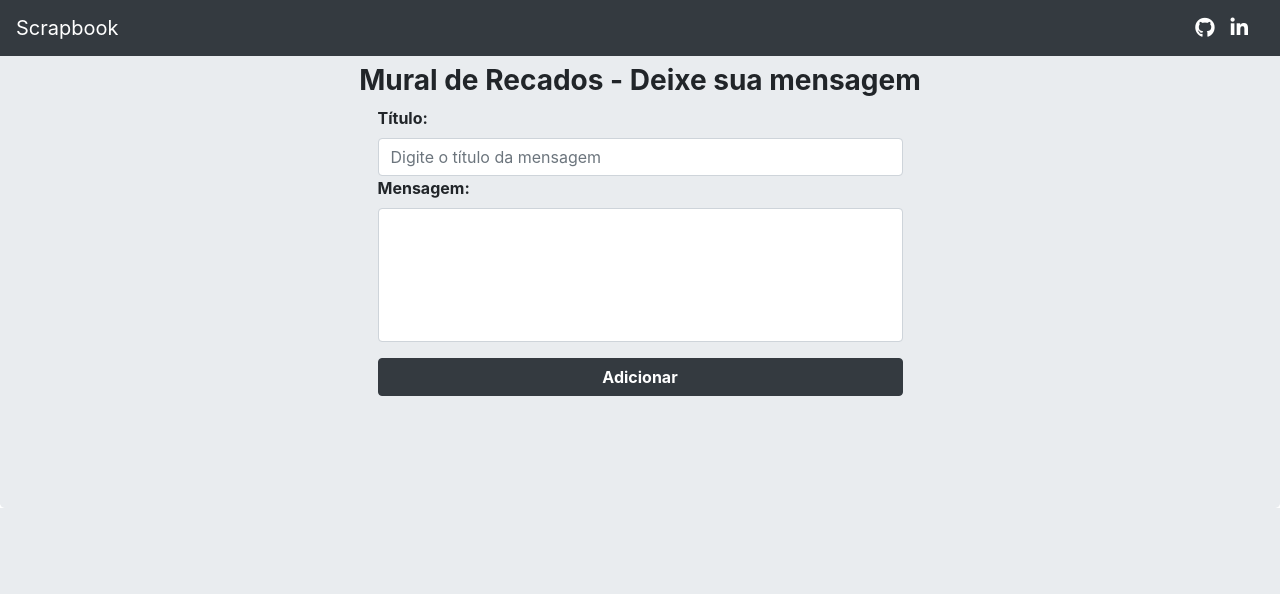
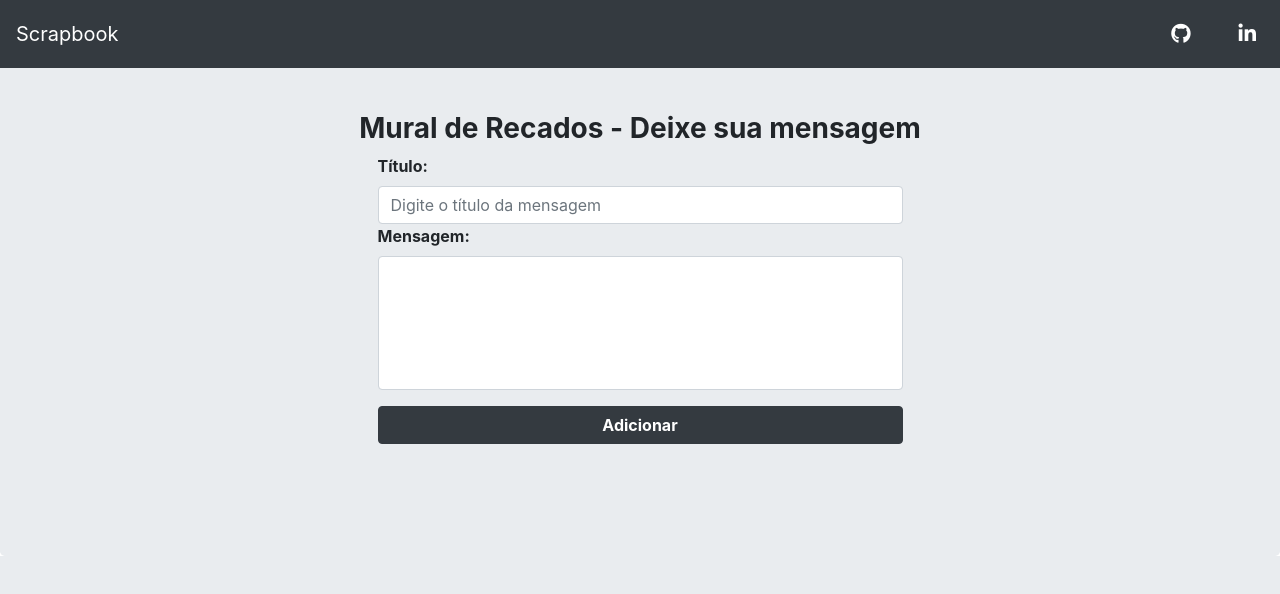
Before and after one commit to montoyaaa/simple-scrapbook, a plain HTML site: page index.html in a window 1280 px wide. Drawn offline with nearby package versions, Linux system fonts and the light colour scheme.

Commit message:
update styles

```diff
--- a/index.html
+++ b/index.html
@@ -20,15 +20,17 @@
     <link rel="stylesheet" href="styles.css" />
   </head>
   <body>
-    <nav class="navbar navbar-expand-md navbar-dark fixed-top bg-dark">
+    <nav
+      class="navbar navbar-expand-md navbar-dark fixed-top bg-dark pb-0 pt-0 pr-0"
+    >
       <a class="navbar-brand mr-auto" href="#">Scrapbook</a>
       <a
-        class="navbar-brand fab fa-github"
+        class="navbar-brand fab fa-github p-4 m-0"
         href="https://github.com/montoyaaa"
         target="_blank"
       ></a>
       <a
-        class="navbar-brand fab fa-linkedin-in"
+        class="navbar-brand fab fa-linkedin-in p-4 m-0"
         href="http://linkedin.com/in/ricardo-montoya-3653a3174/"
         target="_blank"
       ></a>
@@ -36,7 +38,7 @@
 
     <main role="main">
       <div class="jumbotron">
-        <div class="container d-flex flex-column align-items-center">
+        <div class="container d-flex flex-column align-items-center mt-5">
           <h3 class="font-weight-bold">
             Mural de Recados - Deixe sua mensagem
           </h3>
--- a/styles.css
+++ b/styles.css
@@ -19,6 +19,11 @@ html {
   color: rgb(255, 0, 0);
 }
 
+.fa-github:hover,
+.fa-linkedin-in:hover {
+  background-color: rgba(0, 0, 0, 0.3);
+}
+
 ::-webkit-scrollbar {
   width: 12px;
 }
```
